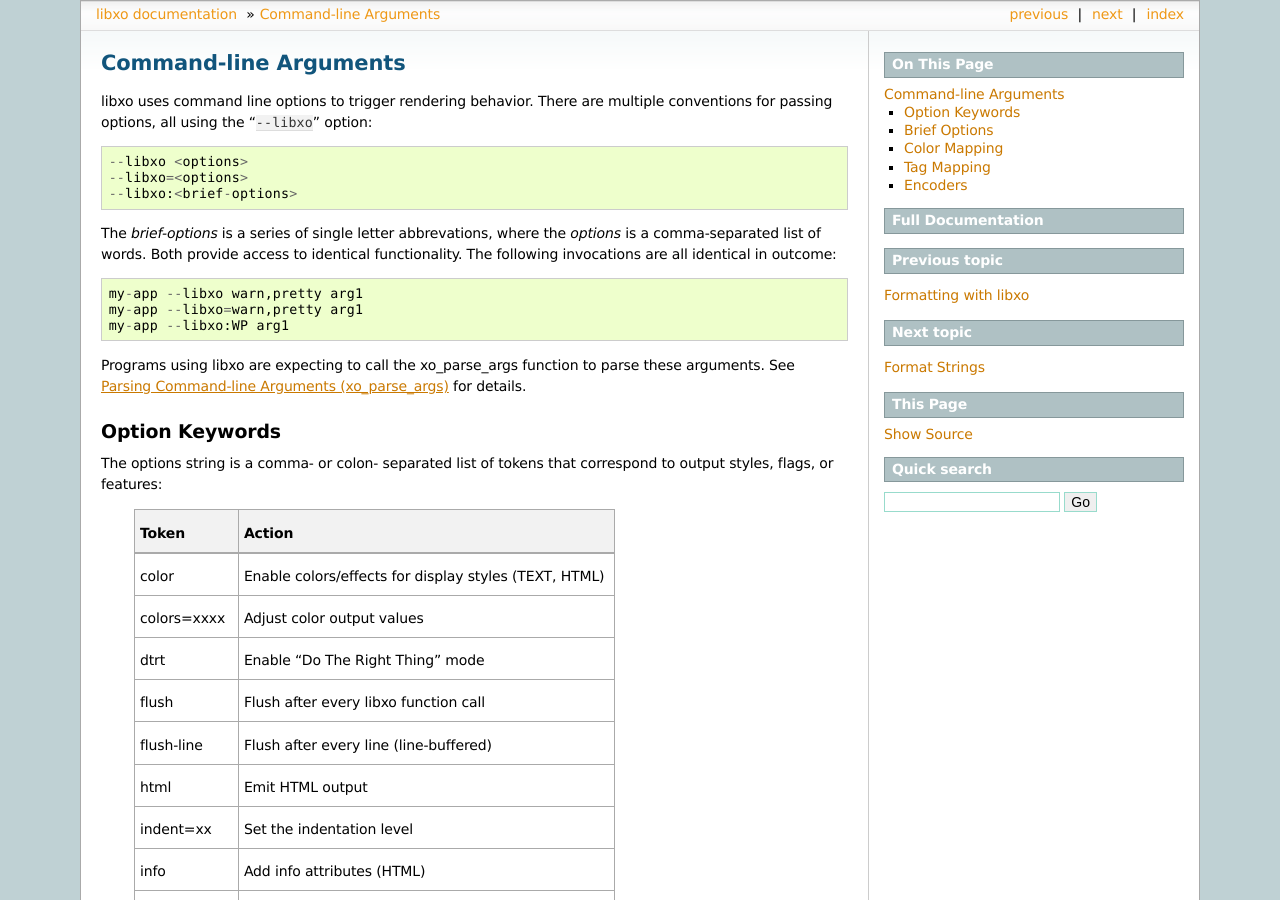
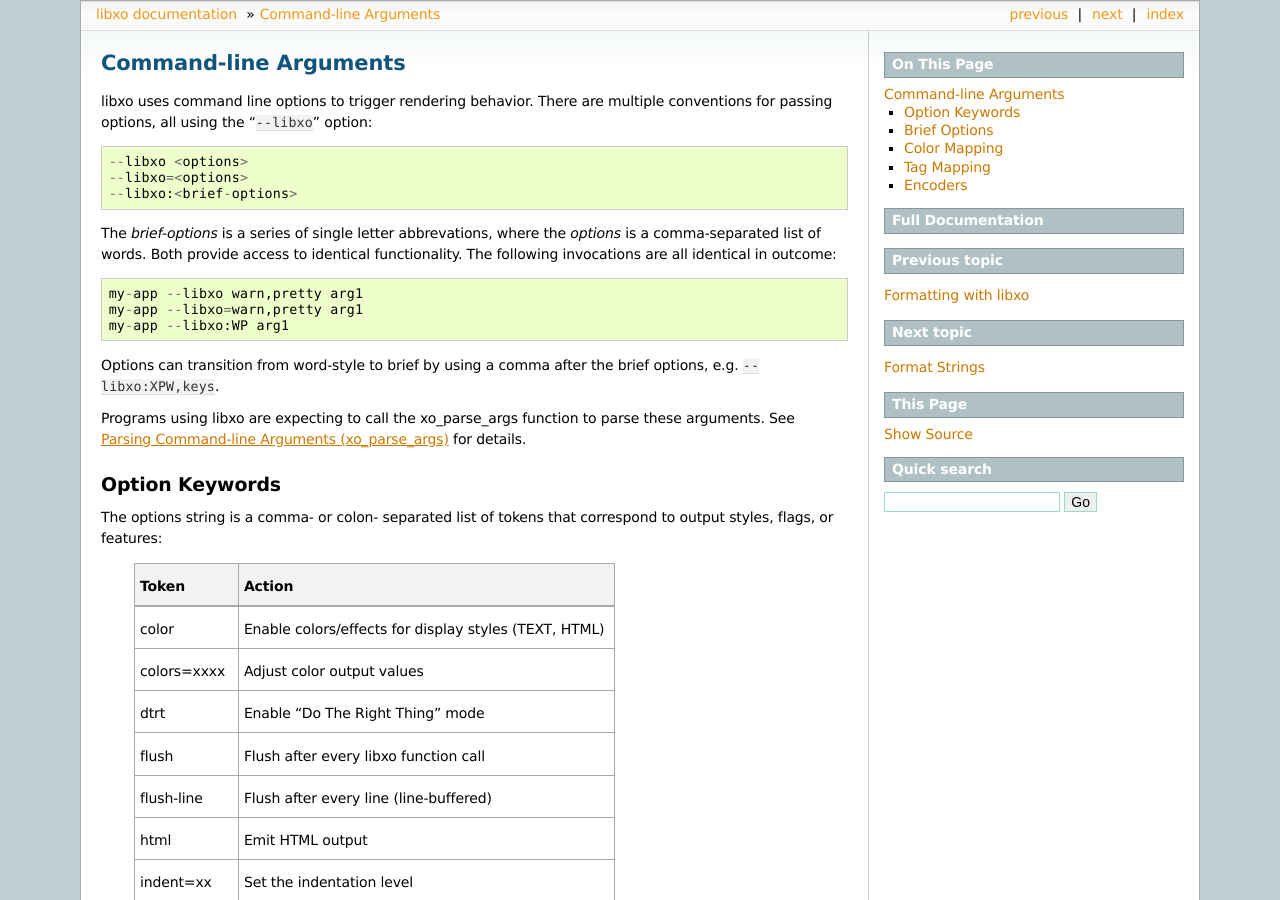
Before and after one commit to Juniper/libxo, a Sphinx documentation site: the page built from doc/options.rst, in a window 1280 px wide and 900 px high. Built offline with Sphinx 7.4.7, drawn with Linux system fonts in a browser that asks for light colours.

Commit message:
add comma processing for brief-style options, e.g. --libxo:XPW,map:one=two

```diff
--- a/doc/options.rst
+++ b/doc/options.rst
@@ -23,6 +23,9 @@ identical in outcome::
   my-app --libxo warn,pretty arg1
   my-app --libxo=warn,pretty arg1
   my-app --libxo:WP arg1
+
+Options can transition from word-style to brief by using a comma after
+the brief options, e.g. `--libxo:XPW,keys`.
 
 Programs using libxo are expecting to call the xo_parse_args function
 to parse these arguments.  See :ref:`xo_parse_args` for details.
```
